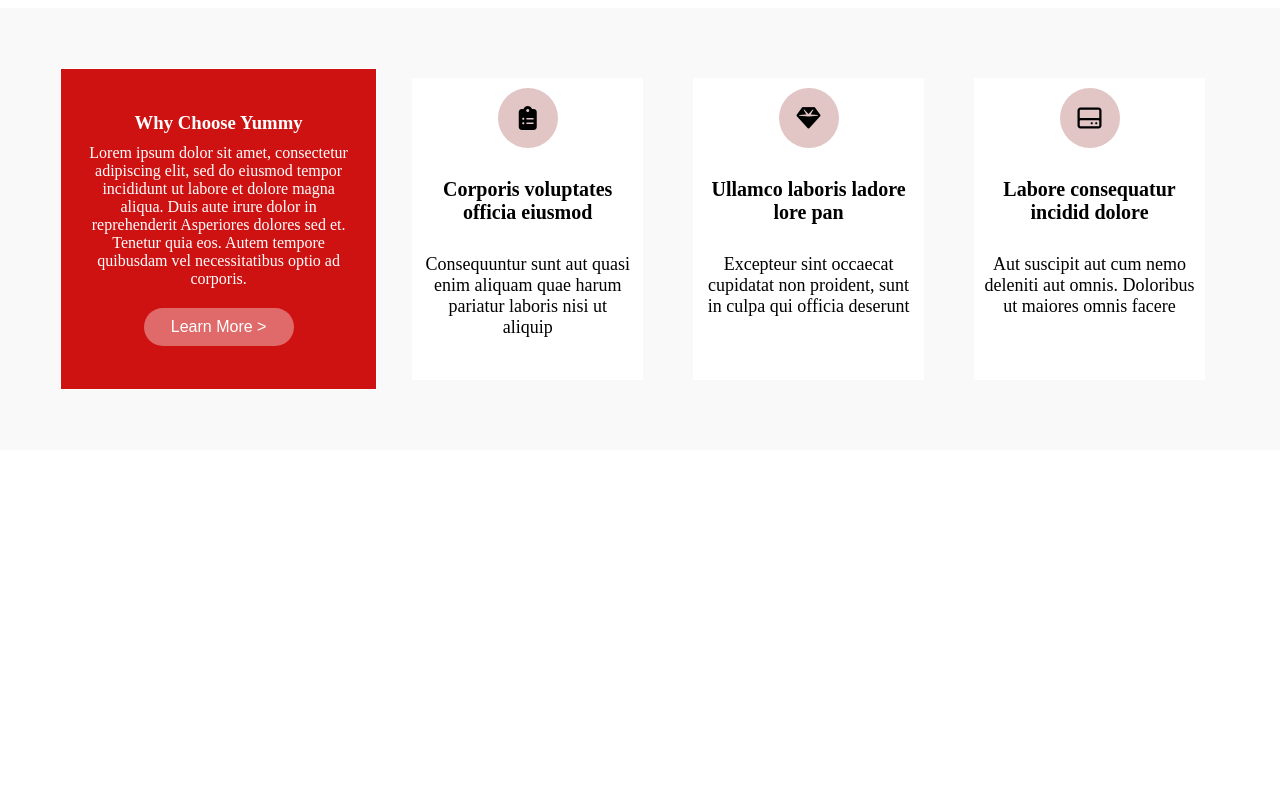
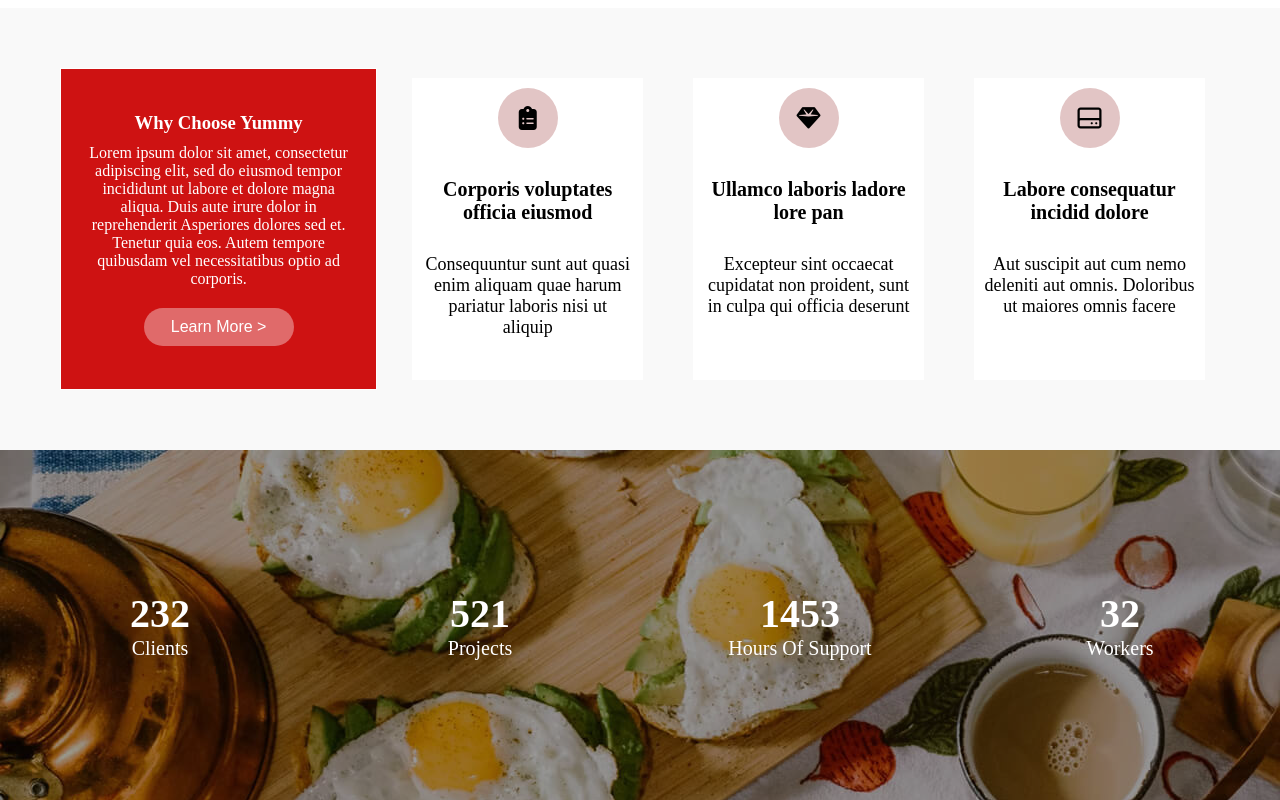
Before and after one commit to Achraf-Errabbaa/JavaScript_DOM_Final_Project_Achraf-Errabbaa, a website: page index.html in a window 1280 px wide. Shown: the part 2142-2942 px from the top of the page. Before the commit the page ends 2592 px from the top, so only its background shows below. Drawn offline with Linux system fonts and the light colour scheme.

Commit message:
stats done

```diff
--- a/index.html
+++ b/index.html
@@ -124,7 +124,22 @@
     </section>
 
     <section class="stats">
-
+        <div class="stat">
+            <h1>232</h1>
+            <p>Clients</p>
+        </div>
+        <div class="stat">
+            <h1>521</h1>
+            <p>Projects</p>
+        </div>
+        <div class="stat">
+            <h1>1453</h1>
+            <p>Hours Of Support</p>
+        </div>
+        <div class="stat">
+            <h1>32</h1>
+            <p>Workers</p>
+        </div>
     </section>
 
 
```
Also changed, not shown: public/css/app.css, src/sass/modules/home/_home.sass (line endings or trailing spaces).
